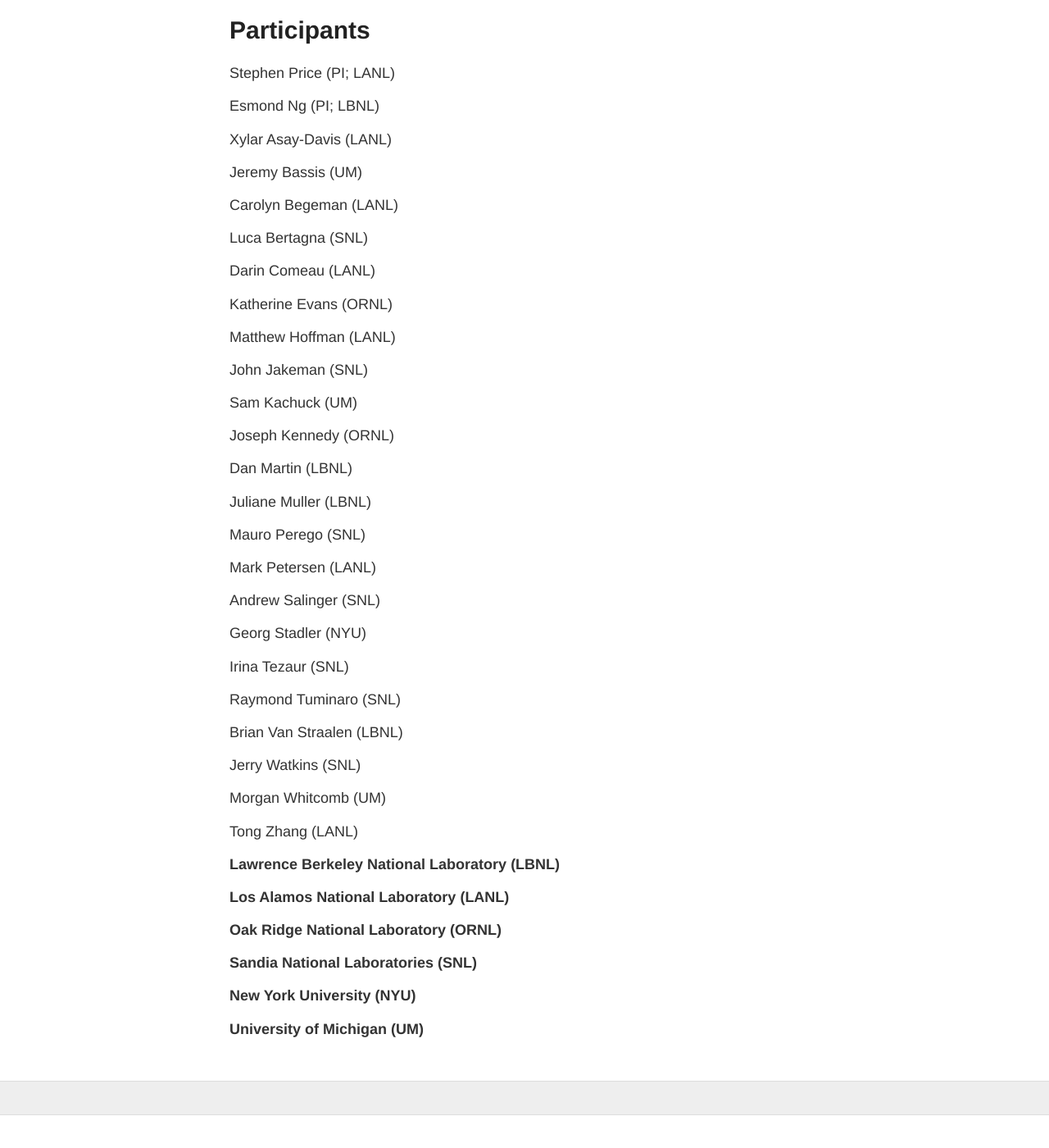
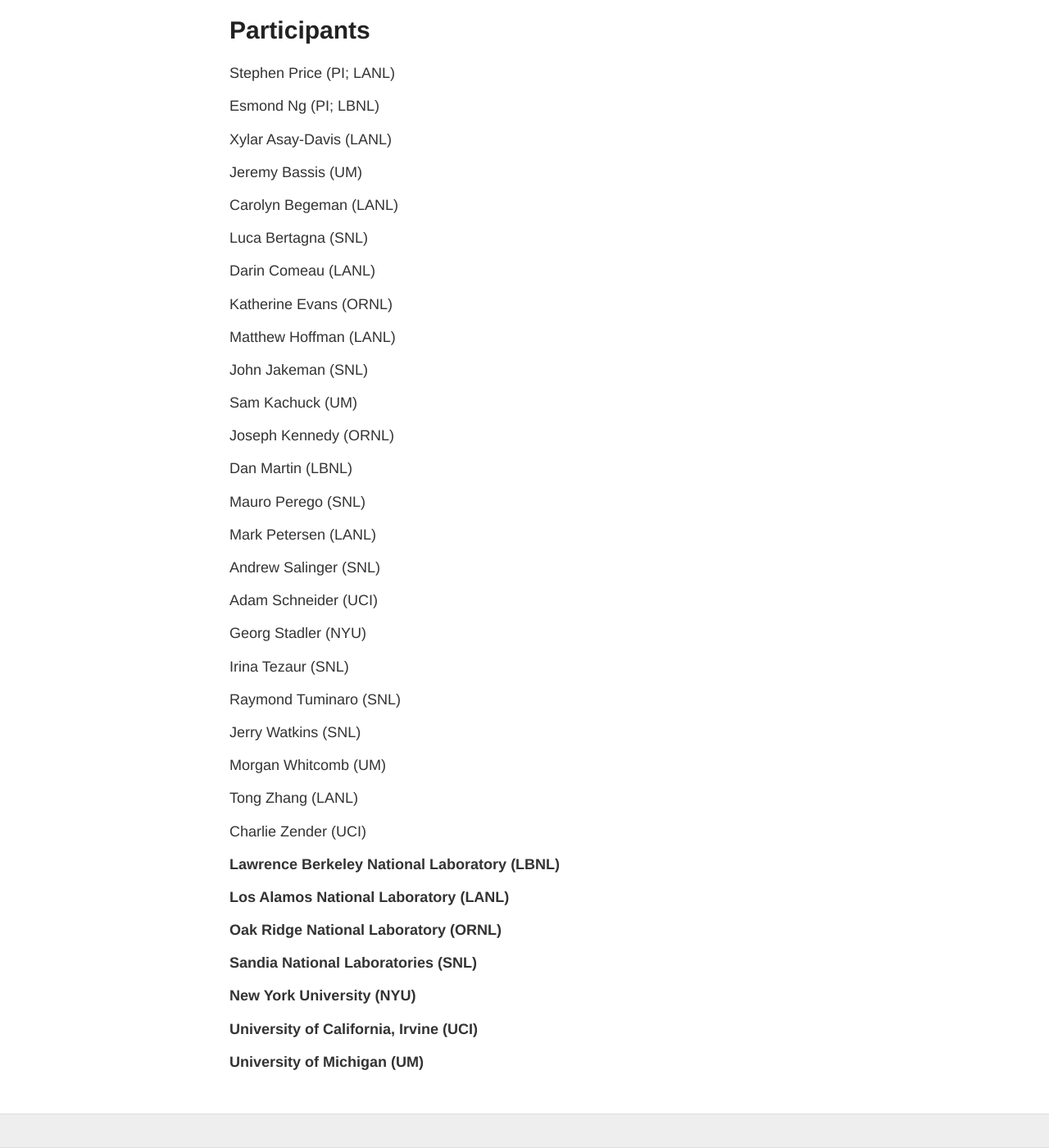
Before and after one commit to SLE-E3SM/SLE-E3SM.github.io, a Jekyll site: the page built from participants.md, in a window 1280 px wide and 1400 px high, scrolled down 198 px. Shown: the whole window at 82% size. Built offline with Jekyll 4.4.1, drawn with Linux system fonts in a browser that asks for light colours; before the commit the page ends 1558 px from its top, so only the background shows below that.

Commit message:
Update participants.md

```diff
--- a/participants.md
+++ b/participants.md
@@ -31,13 +31,13 @@ Joseph Kennedy (ORNL)
 
 Dan Martin (LBNL)
 
-Juliane Muller (LBNL)
-
 Mauro Perego (SNL)
 
 Mark Petersen (LANL)
 
 Andrew Salinger (SNL)
+
+Adam Schneider (UCI)
 
 Georg Stadler (NYU)
 
@@ -45,13 +45,13 @@ Irina Tezaur (SNL)
 
 Raymond Tuminaro (SNL)
 
-Brian Van Straalen (LBNL)
-
 Jerry Watkins (SNL)
 
 Morgan Whitcomb (UM)
 
 Tong Zhang (LANL)
+
+Charlie Zender (UCI)
 
 **Lawrence Berkeley National Laboratory (LBNL)**
 
@@ -63,4 +63,6 @@ Tong Zhang (LANL)
 
 **New York University (NYU)**
 
+**University of California, Irvine (UCI)**
+
 **University of Michigan (UM)**
```
